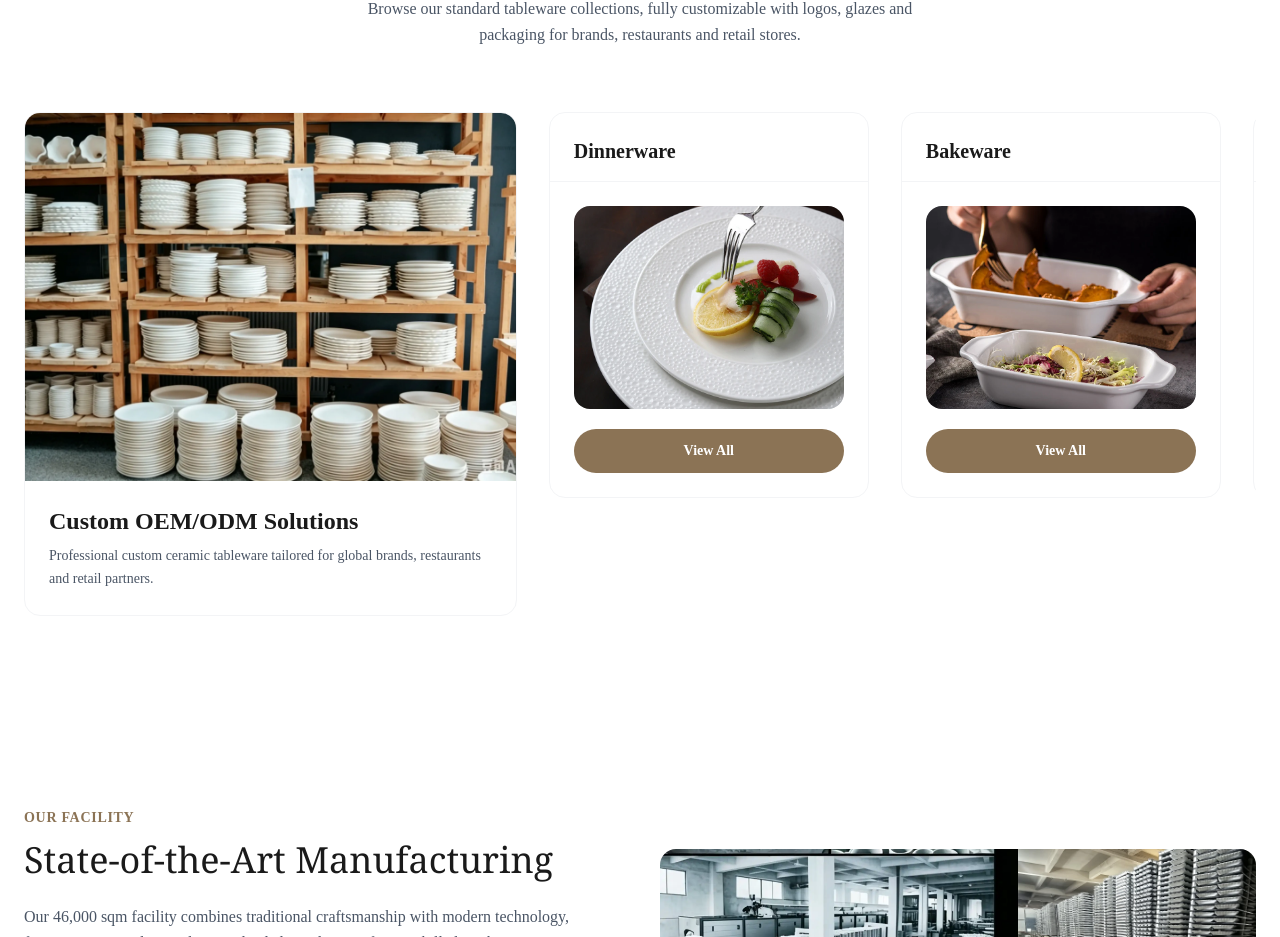
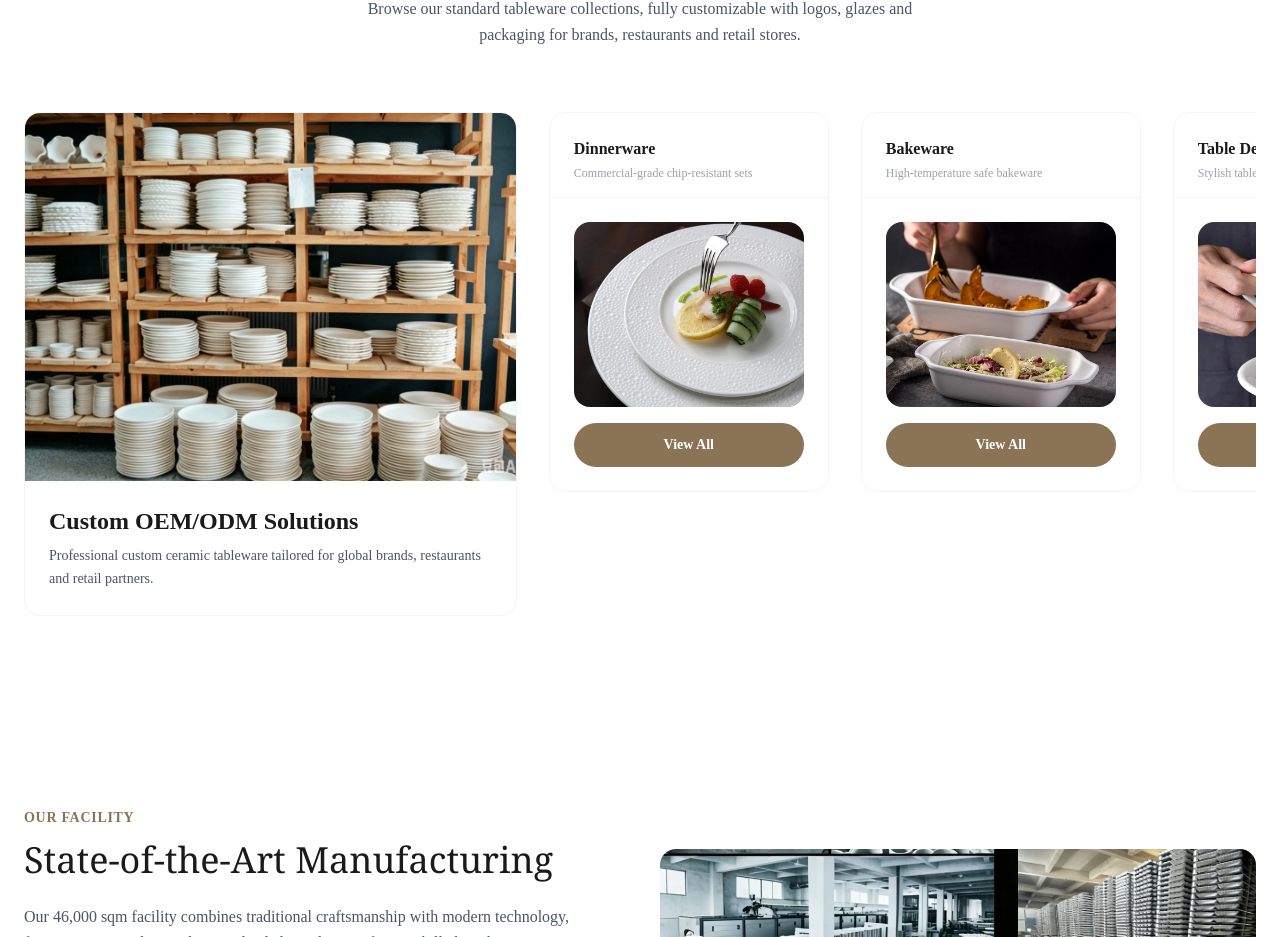
Before and after one commit to ADA-Ceramics/Ada-Ceramics-260531, a Next.js app: page /about in a window 1280 px wide. Shown: the part 1032-1969 px from the top of the page. Built offline with nearby package versions, Linux system fonts and the light colour scheme.

Commit message:
feat: add auto-scrolling carousel and update category section layout

```diff
--- a/components/home/CategorySection.tsx
+++ b/components/home/CategorySection.tsx
@@ -1,3 +1,6 @@
+"use client"
+
+import { useEffect, useRef } from "react"
 import Link from "next/link"
 import Image from "next/image"
 import { Package } from "lucide-react"
@@ -5,6 +8,13 @@ import { CategoryData } from "./types"
 
 interface CategorySectionProps {
   categories: CategoryData[]
+}
+
+// 各一级品类的英文短描述（仅用于视觉展示，单行截断）
+const GROUP_TAGLINES: Record<string, string> = {
+  Dinnerware: "Commercial-grade chip-resistant sets",
+  Bakeware: "High-temperature safe bakeware",
+  "Table Decor and Drinkware": "Stylish table accents & drinkware",
 }
 
 // 根据分类 slug 生成跳转链接（保持原有逻辑不变）
@@ -43,6 +53,35 @@ export default function CategorySection({ categories }: CategorySectionProps) {
       .map((slug) => categories.find((c) => c.slug === slug))
       .filter((c): c is CategoryData => Boolean(c)),
   })).filter((group) => group.items.length > 0)
+
+  // 横向滚动容器自动播放：每 5 秒平滑切换一个模块，循环；hover 暂停、离开恢复
+  const scrollRef = useRef<HTMLDivElement>(null)
+  const pausedRef = useRef(false)
+
+  useEffect(() => {
+    const container = scrollRef.current
+    if (!container) return
+
+    const interval = setInterval(() => {
+      if (pausedRef.current) return
+      const cards = Array.from(container.children) as HTMLElement[]
+      if (cards.length === 0) return
+
+      const current = container.scrollLeft
+      // 找到下一张尚未完全滚动到的卡片
+      const next = cards.find((card) => card.offsetLeft > current + 1)
+      const maxScroll = container.scrollWidth - container.clientWidth
+
+      if (next && next.offsetLeft <= maxScroll) {
+        container.scrollTo({ left: next.offsetLeft, behavior: "smooth" })
+      } else {
+        // 已到末尾则循环回到起点
+        container.scrollTo({ left: 0, behavior: "smooth" })
+      }
+    }, 5000)
+
+    return () => clearInterval(interval)
+  }, [])
 
   return (
     <section className="py-24 bg-white">
@@ -92,21 +131,28 @@ export default function CategorySection({ categories }: CategorySectionProps) {
 
           {/* 右侧：3 个按品类合并的模块，横向滚动 */}
           <div className="lg:w-3/5 min-w-0">
-            <div className="flex gap-6 md:gap-8 overflow-x-auto pb-4 snap-x snap-mandatory items-start">
+            <div
+              ref={scrollRef}
+              onMouseEnter={() => (pausedRef.current = true)}
+              onMouseLeave={() => (pausedRef.current = false)}
+              className="flex gap-6 md:gap-8 overflow-x-auto pb-4 snap-x snap-mandatory items-start"
+            >
               {groups.map((group) => {
                 // 该品类的核心合集图：沿用本品类第一张原卡片的 image/alt（不改动任何已对接内容）
                 const hero = group.items[0]
+                const tagline = GROUP_TAGLINES[group.title] ?? ""
                 return (
                   <div
                     key={group.title}
-                    className="snap-start shrink-0 w-[280px] sm:w-[320px] bg-white rounded-2xl border border-gray-100 overflow-hidden flex flex-col"
+                    className="snap-start shrink-0 w-[280px] h-[380px] bg-white rounded-2xl border border-gray-100 overflow-hidden flex flex-col"
                   >
                     <div className="px-6 pt-6 pb-4 border-b border-gray-100">
-                      <h3 className="text-xl font-semibold text-[#1a1a1a]">{group.title}</h3>
+                      <h3 className="text-base font-bold text-[#1a1a1a] truncate">{group.title}</h3>
+                      <p className="text-xs text-gray-400 truncate mt-1">{tagline}</p>
                     </div>
-                    <div className="flex flex-col gap-5 p-6">
-                      <div className="overflow-hidden rounded-xl">
-                        <div className="relative aspect-[4/3] bg-gray-100">
+                    <div className="flex flex-col gap-4 p-6 flex-1 min-h-0">
+                      <div className="overflow-hidden rounded-xl flex-1 min-h-0">
+                        <div className="relative w-full h-full bg-gray-100">
                           {hero.image ? (
                             <Image
                               src={hero.image}
@@ -114,7 +160,7 @@ export default function CategorySection({ categories }: CategorySectionProps) {
                               fill
                               loading="lazy"
                               className="object-cover"
-                              sizes="(max-width: 640px) 80vw, 320px"
+                              sizes="280px"
                             />
                           ) : (
                             <div className="w-full h-full flex items-center justify-center text-gray-400">
```
Also changed, not shown: section2.png.
